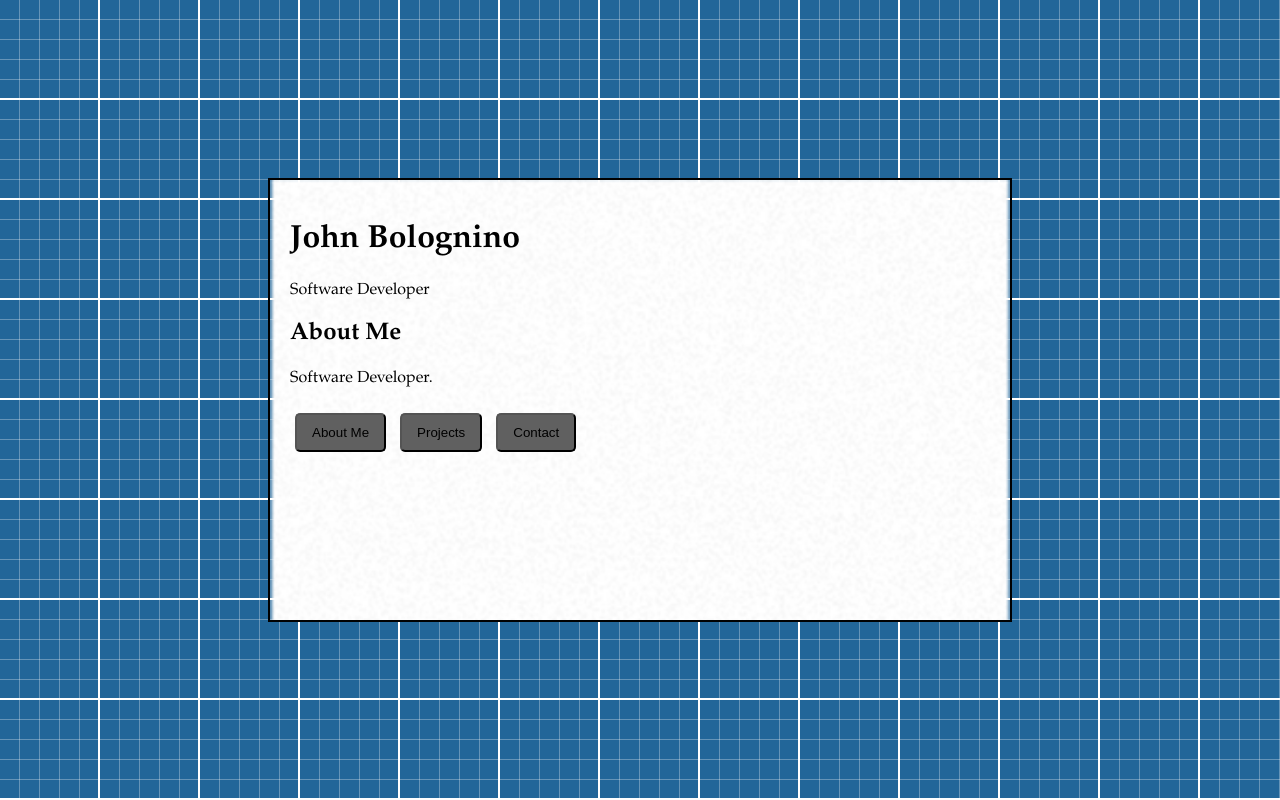
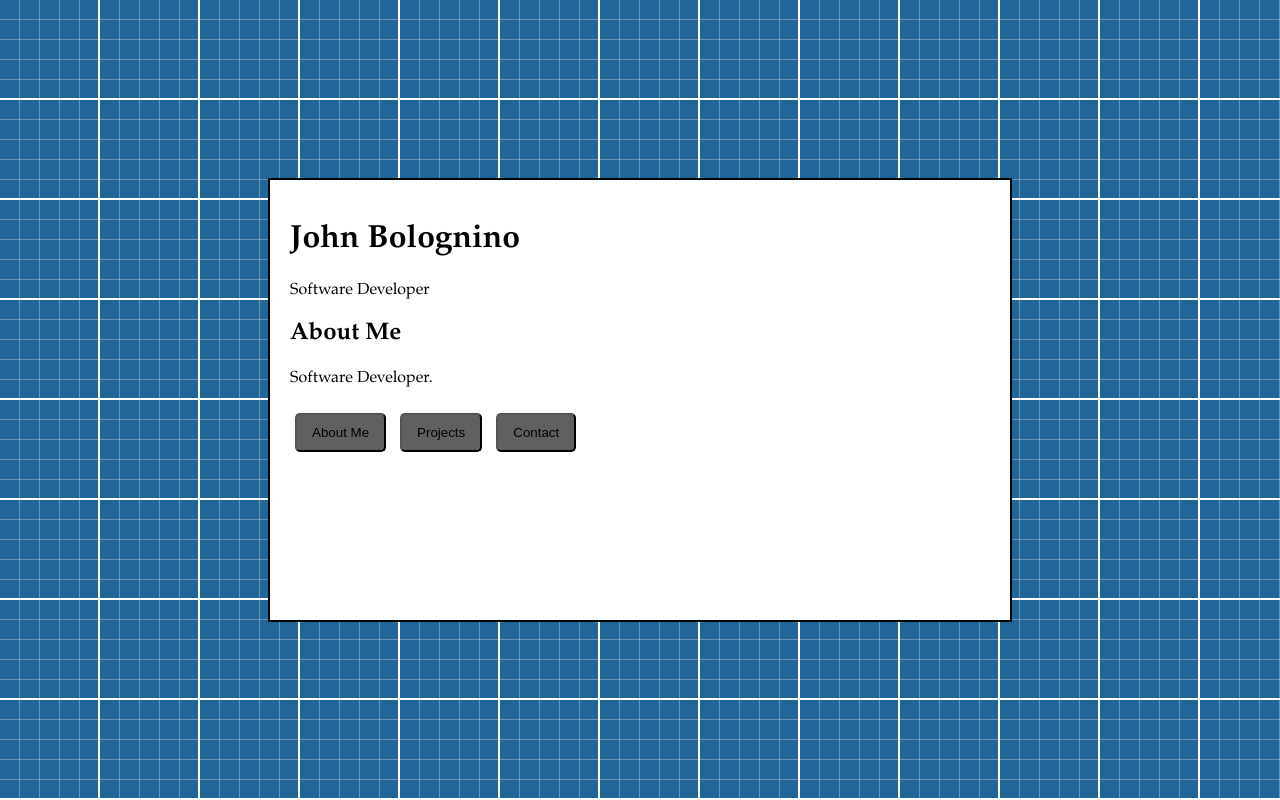
Before and after one commit to jcbolo72012/portfolio, a website: page index.html in a window 1280 px wide. Drawn offline with Linux system fonts and the light colour scheme.

Commit message:
this might work

```diff
--- a/styles/style.css
+++ b/styles/style.css
@@ -15,7 +15,7 @@ body {
 }
 
 .card {
-    /* background-color: white; */
+    background-color: white;
     border: 2px solid #000;
     border-radius: 0;
     box-shadow: none;
@@ -27,7 +27,7 @@ body {
     font: Garamond;
     transition: transform 0.2s;
     /* background-color: #e0e0e0; */
-    background-image: url('../assets/so-white.png');
+    /* background-image: url('../assets/so-white.png'); */
     background-size: 100%;
 }
 
```
